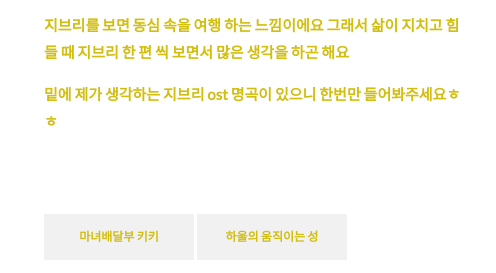
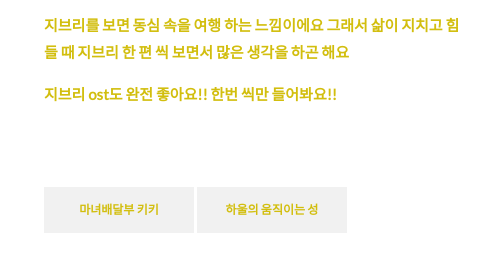
Before and after one commit to seonyo/2021-, a plain HTML site: page index.html in a window 1280 px wide. Shown: the part 6030-6303 px from the top of the page, 620-1116 px from the left. Drawn offline with nearby package versions, Linux system fonts and the light colour scheme.

Commit message:
Add files via upload

```diff
--- a/index.html
+++ b/index.html
@@ -245,7 +245,7 @@ body, html {
         <p class="w3-text-pink w3-medium">두산 베어스를 좋아하고요 왼쪽부터 정수빈 선수, 박건우 선수에요</p>
         <p class="w3-text-pink w3-medium">근데 요즘 정수빈 선수가 부진이라 많이 마음이 아파요</p>
         <p class="w3-text-pink w3-medium">코로나 때문에 야구 직관도 못가서 많아 안타깝네요ㅠㅠ</p>
-        <a href="https://www.youtube.com/watch?v=Y2E71oe0aSM" target="_blank"><button class="w3-button w3-padding-large w3-text-pink w3-light-grey" style="margin-top:64px">두산 베어스</button></a>
+        <a href="https://www.doosanbears.com/" target="_blank"><button class="w3-button w3-padding-large w3-text-pink w3-light-grey" style="margin-top:64px">두산 베어스</button></a>
        </div>
     </div>
           </div>
@@ -269,9 +269,9 @@ body, html {
       <p class="w3-text-yellow w3-medium">거짓말 안 치고 오천번은 본 것 같아요</p>
       <p class="w3-text-yellow w3-medium">그런데도 볼 때마다 기분이 새로워요</p>
       <p class="w3-text-yellow w3-medium">지브리를 보면 동심 속을 여행 하는 느낌이에요 그래서 삶이 지치고 힘들 때 지브리 한 편 씩 보면서 많은 생각을 하곤 해요</p>
-      <p class="w3-text-yellow w3-medium">밑에 제가 생각하는 지브리 ost 명곡이 있으니 한번만 들어봐주세요ㅎㅎ</p>
+      <p class="w3-text-yellow w3-medium">지브리 ost도 완전 좋아요!! 한번 씩만 들어봐요!!</p>
       <a href="https://www.youtube.com/watch?v=zajkxWnnAaI" target="_blank"><button class="w3-button w3-small w3-padding-large w3-text-yellow w3-light-grey" style="margin-top:64px">마녀배달부 키키</button></a>
-        <a href="https://www.youtube.com/watch?v=zajkxWnnAaI" target="_blank"><button class="w3-button w3-small w3-padding-large w3-light-grey w3-text-yellow" style="margin-top:64px">하울의 움직이는 성</button></a>
+        <a href="https://www.youtube.com/watch?v=NXt-YY3Xt8Q" target="_blank"><button class="w3-button w3-small w3-padding-large w3-light-grey w3-text-yellow" style="margin-top:64px">하울의 움직이는 성</button></a>
         <a href="https://www.youtube.com/watch?v=UjuVEvXcals&t=3s" target="_blank"><button class=" w3-button w3-small w3-padding-large w3-text-yellow w3-light-grey" style="margin-top:64px">센과 치히로의 행방불명</button></a>
         <a href="https://www.youtube.com/watch?v=Xjq7gpcpKmk&t=4s" target="_blank"><button class=" w3-button w3-small w3-padding-large w3-text-yellow w3-light-grey" style="margin-top:64px">벼랑위의 포뇨</button></a>
         </div>
```
